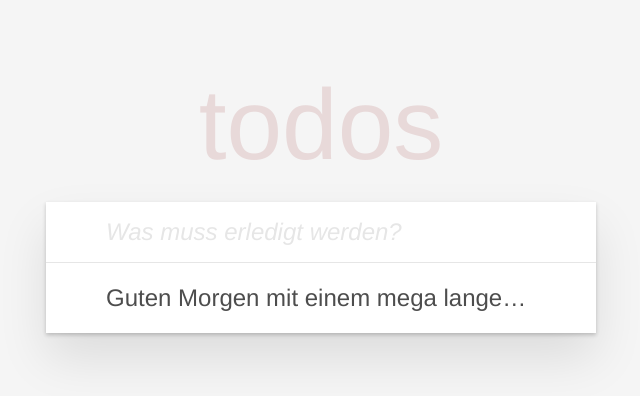
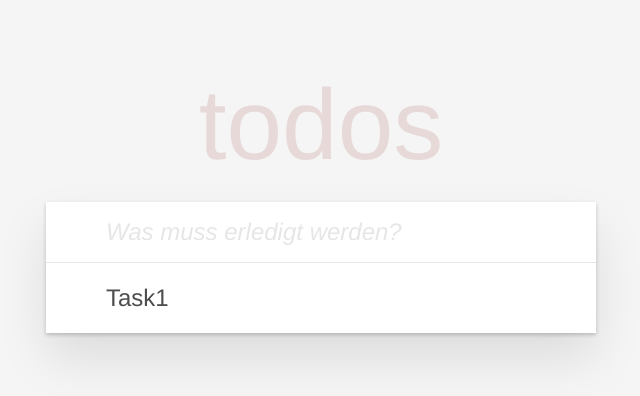
Before and after one commit to WebDevAlex/todo, a plain HTML site: page index.html in a window 1280 px wide. Shown: the whole page, without its empty margins (319-959 px from the left). Drawn offline with Linux system fonts and the light colour scheme.

Commit message:
New Branch V1.2

```diff
--- a/index.html
+++ b/index.html
@@ -21,8 +21,8 @@
                     <div class="checkbox-wrapper">
                         <input type="checkbox">
                     </div>
-                    <div class="label" title="Guten Morgen mit einem mega langen Text der ganz sicher aus der Liste rausläuft">
-                        Guten Morgen mit einem mega langen Text der ganz sicher aus der Liste rausläuft
+                    <div class="label" title="Task1">
+                        Task1
                     </div>
                     <div class="button-wrapper">
                         <button></button>
```
Also changed, not shown: styles.css (+0 -31 lines).
